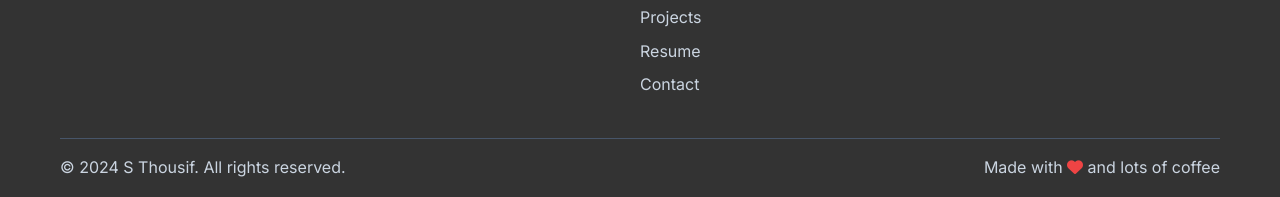
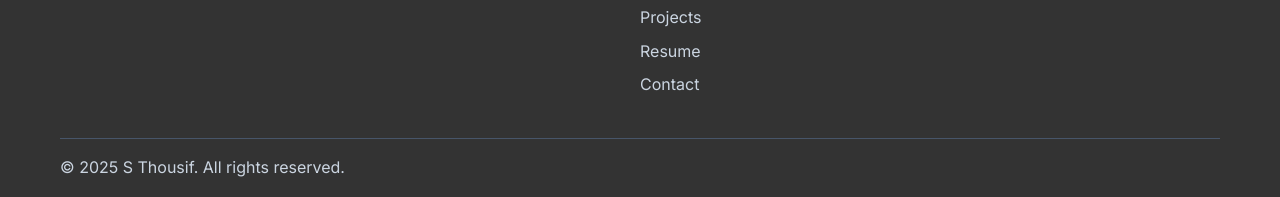
Before and after one commit to Thousif9747/personal-portfolio-website, a plain HTML site: page index.html in a window 1280 px wide. Shown: the part 11186-11383 px from the top of the page. Drawn offline with nearby package versions, Linux system fonts and the light colour scheme.

Commit message:
Update index.html

```diff
--- a/index.html
+++ b/index.html
@@ -675,8 +675,8 @@
                 </div>
             </div>
             <div class="footer-bottom">
-                <p>&copy; 2024 S Thousif. All rights reserved.</p>
-                <p>Made with <i class="fas fa-heart"></i> and lots of coffee</p>
+                <p>&copy; 2025 S Thousif. All rights reserved.</p>
+
             </div>
         </div>
     </footer>
```
